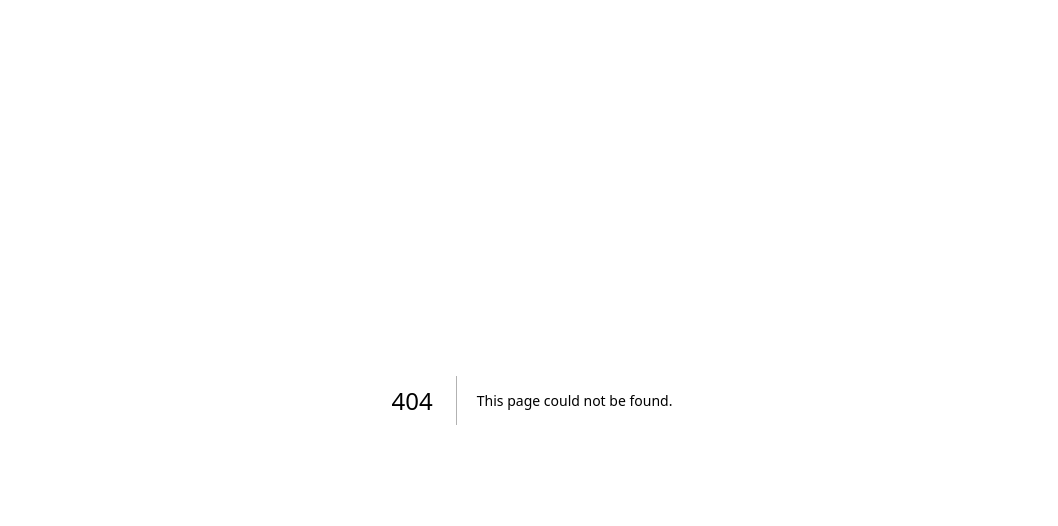
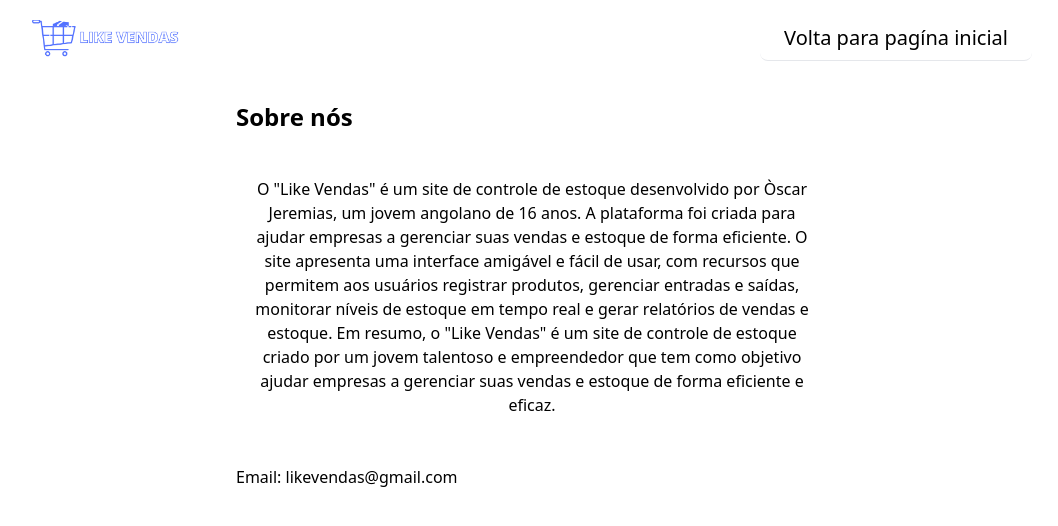
Before and after one commit to jaycdev2007/like-vendas, a Next.js app: page /sobre-nos in a window 1280 px wide. Before the commit this address had no page. Shown: the top 526 px of the page, without its empty margins (108-1166 px from the left). Built offline with nearby package versions, Linux system fonts and the light colour scheme.

Commit message:
page sobre-nos finalizada

```diff
--- /dev/null
+++ b/src/app/sobre-nos/page.tsx
@@ -0,0 +1,11 @@
+import { Header } from "@/components/header";
+import { Main } from "@/components/main";
+
+export default function SobreNos() {
+    return (
+        <>
+            <Header />
+            <Main />
+        </>
+    )
+}
--- /dev/null
+++ b/src/components/header.tsx
@@ -0,0 +1,13 @@
+import { Logo } from "./logo"
+import { ButtonSecond } from "./buttonSecond"
+
+export function Header() {
+    return (
+        <header className="w-full p-3 flex items-center justify-between md:w-[80%] md:py-4">
+            <Logo />
+            <div className="flex flex-col items-end gap-3 text-xs md:text-xl">
+              <ButtonSecond text="Volta para pagína inicial" url="/" />
+            </div>
+        </header>
+    )
+}
--- /dev/null
+++ b/src/components/main.tsx
@@ -0,0 +1,21 @@
+export function Main() {
+    return (
+        <main className="p-6 md:w-[50vw] ">
+            <h1 className="text-2xl pb-8 font-bold">Sobre nós</h1>
+            <p className="p-3 text-center pb-12">
+            O "Like Vendas" é um site de controle de estoque
+            desenvolvido por Òscar Jeremias, um jovem angolano de 16 anos.
+            A plataforma foi criada para ajudar empresas a gerenciar
+            suas vendas e estoque de forma eficiente.
+            O site apresenta uma interface amigável e fácil de usar, com recursos que permitem
+            aos usuários registrar produtos, gerenciar entradas e saídas, monitorar níveis
+            de estoque em tempo real e gerar relatórios de vendas e estoque.
+            Em resumo, o "Like Vendas" é um site de controle de estoque criado por
+            um jovem talentoso e empreendedor que tem como objetivo ajudar empresas a
+            gerenciar suas vendas e estoque de forma eficiente e eficaz.
+            </p>
+
+            <p>Email: likevendas@gmail.com</p>
+        </main>
+    )
+}
```
